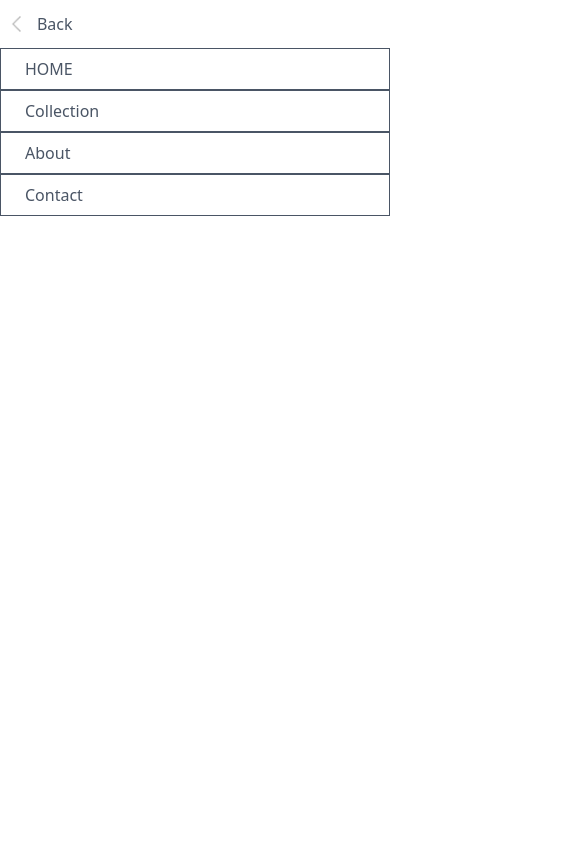
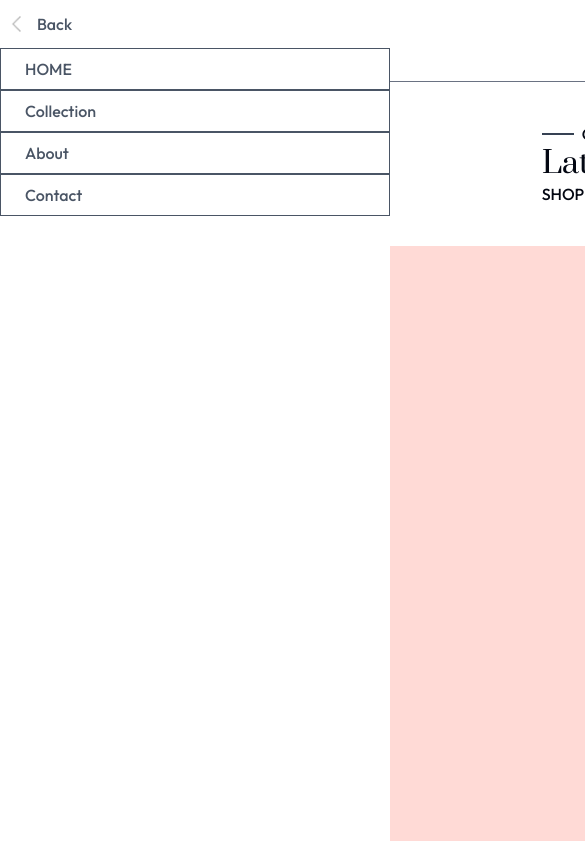
Before and after one commit to AtNaveen/E-Commerce, a React (Vite) app in the folder Front-End/: page / in a window 390 px wide. Shown: the top 841 px of the page, 585 px wide, since content can reach past the window. Built offline with nearby package versions, Linux system fonts and the light colour scheme.

Commit message:
Updated Hero Section

```diff
--- a/Front-End/src/App.jsx
+++ b/Front-End/src/App.jsx
@@ -14,7 +14,7 @@
 function App() {
 
   return (
-    <div>
+    <div className="w-7xl m-auto">
       <Navbar />
       <Routes>
         <Route path='/' element={<Home/>} />
--- /dev/null
+++ b/Front-End/src/Components/Hero.jsx
@@ -0,0 +1,32 @@
+import React from 'react'
+import { assets } from '../assets/frontend_assets/assets'
+
+const Hero = () => {
+  return (
+    <div className='flex flex-col border border-gray-500 sm:flex-row'>
+        <div className='w-full flex items-center justify-center py-10 sm:w-1/2 sm:p-0'>
+            <div className='text-gray-950'>
+                <div className='flex items-center gap-2'>
+                    <p className='w-8 md:w-11 h-[2px] bg-gray-700'></p>
+                    <p className='font-medium'>OUR BESTSELLERS</p>
+                </div>
+             <h1 className='prata-regular text-3xl sm:py-5 lg:text-5xl' >Latest Trends</h1>
+                 <div className='flex items-center gap-2'>
+                    <p className='font-medium'>SHOP NOW</p>
+                     <p className='w-8 md:w-11 h-[2px] bg-gray-700'></p>
+                 </div>
+            </div>
+        </div>
+
+      <img src={assets.hero_img} className='w-full sm:w-1/2' alt=''/>
+
+
+
+
+
+
+    </div>
+  )
+}
+
+export default Hero
--- a/Front-End/src/index.css
+++ b/Front-End/src/index.css
@@ -1,5 +1,17 @@
+@import url('https://fonts.googleapis.com/css2?family=Outfit:wght@100..900&family=Poppins:ital,wght@0,100;0,200;0,300;0,400;0,500;0,600;0,700;0,800;0,900;1,100;1,200;1,300;1,400;1,500;1,600;1,700;1,800;1,900&family=Prata&family=Roboto:ital,wght@0,100;0,300;0,400;0,500;0,700;0,900;1,100;1,300;1,400;1,500;1,700;1,900&display=swap');
+
+
 @import "tailwindcss";
 
 a.active hr {
     display: block;
 }
+
+*{
+    font-family:Outfit;
+}
+.prata-regular {
+  font-family: "Prata", serif;
+  font-weight: 400;
+  font-style: normal;
+}
--- a/Front-End/src/pages/Home.jsx
+++ b/Front-End/src/pages/Home.jsx
@@ -1,8 +1,10 @@
 import React from 'react'
-
+import Hero from '../Components/Hero.jsx';
 const Home = () => {
   return (
-    <div>Home</div>
+    <>
+    <Hero />
+    </>
   )
 }
 
```
